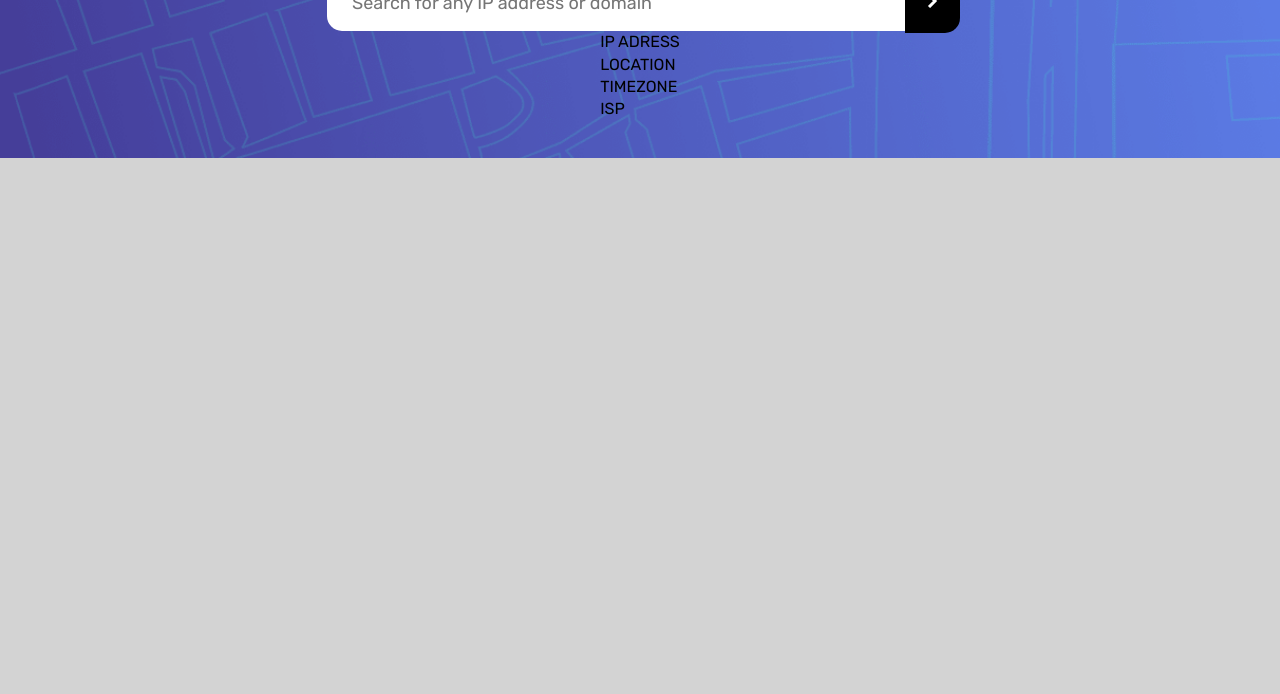
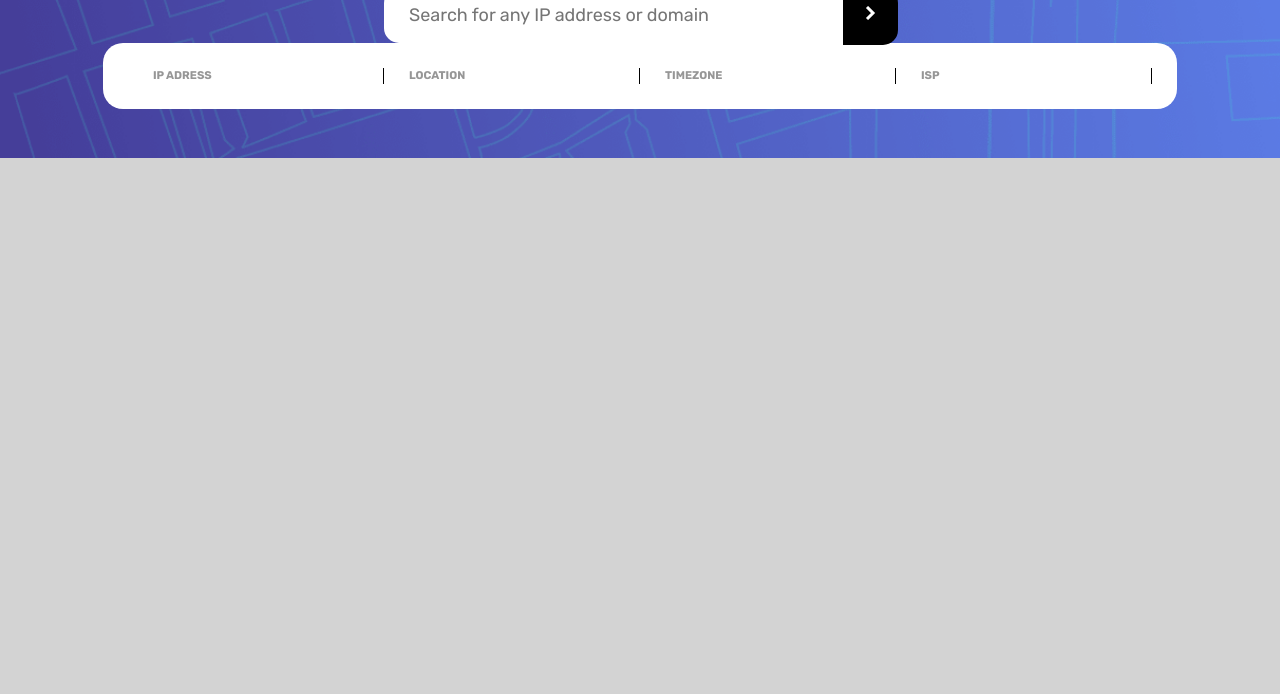
Before and after one commit to p1erut/ip-tracker, a plain HTML site: page index.html in a window 1280 px wide. Shown: the part 106-800 px from the top of the page. Drawn offline with nearby package versions, Linux system fonts and the light colour scheme; no server answers.

Commit message:
some changes

```diff
--- a/styles/style.scss
+++ b/styles/style.scss
@@ -35,7 +35,7 @@ body {
             }
 
             .form {
-                width: 50%;
+                width: 40vw;
                 text-align: center;
                 position: relative;
 
@@ -43,18 +43,14 @@ body {
                     position: relative;
                     margin: 0;
                     font-size: 18px;
-                    width: 90%;
+                    width: calc(100% - 50px);
                     padding: 15px 25px;
                     border-radius: 15px;
-
-                    // &:hover {
-                    //     cursor: pointer;
-                    // }
                 }
 
                 button {
                     position: absolute;
-                    right: 0;
+                    right: -2px;
                     top: 0;
                     background: #000;
                     padding: 18.5px 22px;
@@ -67,6 +63,27 @@ body {
                     }
                 }
             }
+
+            .info {
+                display: flex;
+                width: 80vw;
+                justify-content: space-between;
+                padding: 25px;
+                background-color: #fff;
+                border-radius: 20px;
+
+                .info-element {
+                    border-right: 1px solid black;
+                    padding: 0 25px;
+                    width: 25%;
+
+                    .element-title {
+                        color: hsl(0, 0%, 59%);
+                        font-weight: 700;
+                        font-size: .7rem;
+                    }
+                }
+            }
         }
 
         .map,
```
Also changed, not shown: styles/style.css, 1 other file.
